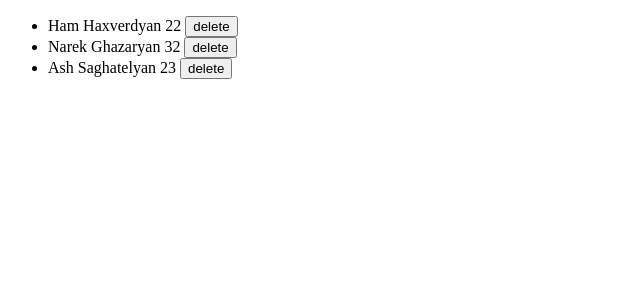
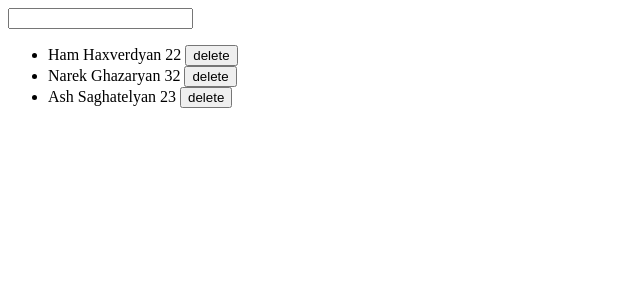
Before and after one commit to HamHax/todo-list-with-React, a React (Create React App) app in the folder todo/: page / in a window 1280 px wide. Shown: the top 300 px of the page, without its empty margins (0-640 px from the left). Built offline with nearby package versions, Linux system fonts and the light colour scheme.

Commit message:
add filter users method by names

```diff
--- a/todo/src/App.js
+++ b/todo/src/App.js
@@ -1,6 +1,7 @@
 import { Component } from "react";
 import Button from "./components/Button/Button";
 import Inlinetext from "./components/Inlinetext/Inlinetext";
+import Input from "./components/Input/Input";
 import List from "./components/List/List";
 import Listitem from "./components/Listitem/Listitem";
 import Wrapper from "./ui/Wrapper/Wrapper";
@@ -15,6 +16,7 @@ class App extends Component {
         {name: 'Ash', surname: 'Saghatelyan', age: 23, id: 3},
       ],
       nextUserId: 4,
+      searchName: ''
 
     }
   }
@@ -26,12 +28,25 @@ class App extends Component {
     })
   }
 
+  changeName = (event) => {
+    this.setState({
+      searchName: event.target.value
+    })
+  }
+
+  filterUser = (item) => {
+      return   item.name.toLocaleLowerCase().includes(this.state.searchName.toLocaleLowerCase())
+  }
+
+
+
   render() {
     return (
        <Wrapper>
+        <Input onChange={this.changeName}  type='text'/>
          <List>
           {
-            this.state.userlist.map(user => {
+            this.state.userlist.filter(this.filterUser).map(user => {
               return (
                 <Listitem key={user.id}>
                    <Inlinetext> {user.name} </Inlinetext>
--- a/todo/src/components/Input/Input.js
+++ b/todo/src/components/Input/Input.js
@@ -3,7 +3,7 @@ import React, { Component } from 'react'
 export default class Input extends Component {
   render() {
     return (
-      <input className={this.props.className} ref={this.props.propsRef} type={this.props.type}/>
+      <input onChange={this.props.onChange} className={this.props.className} ref={this.props.propsRef} type={this.props.type}/>
     )
   }
 }
```
